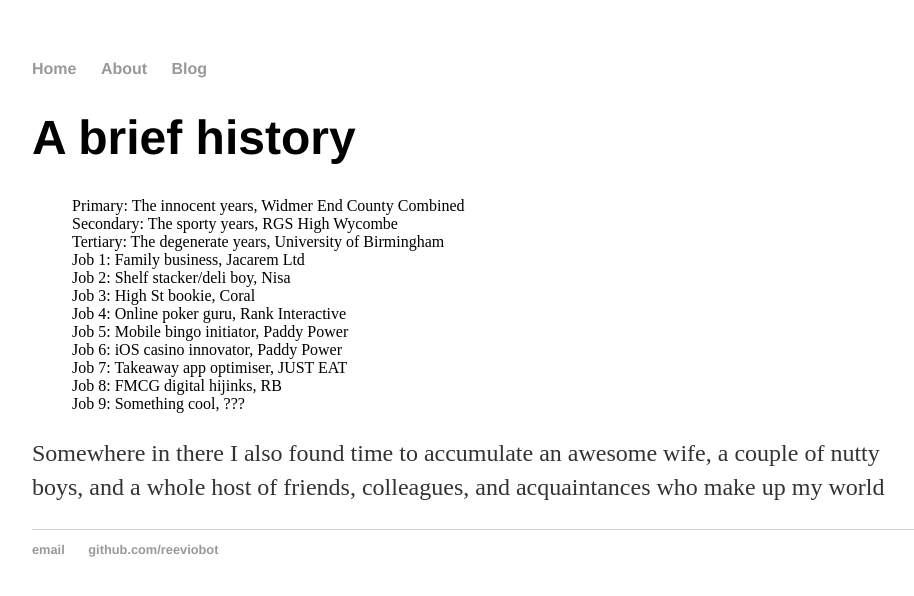
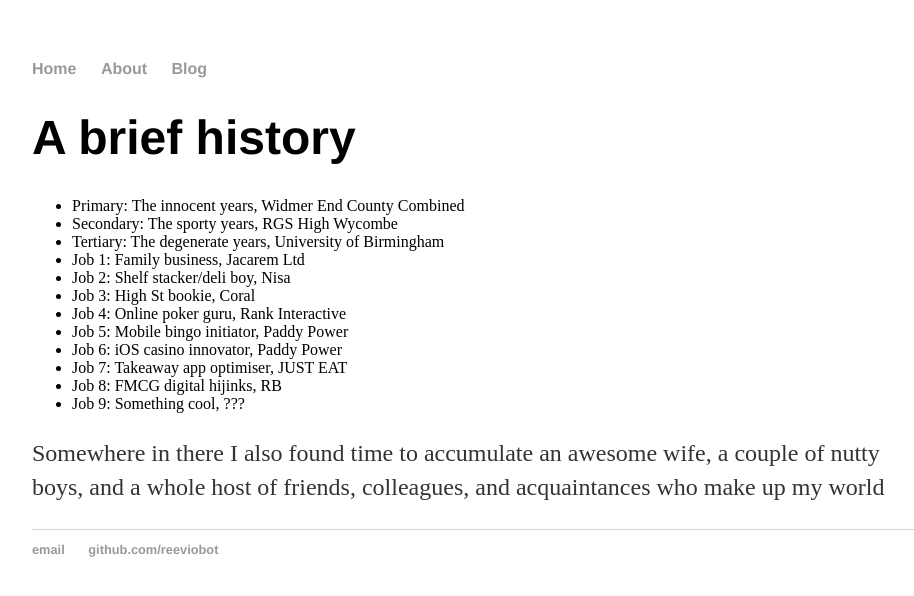
Before and after one commit to reeviobot/reeviobot.github.io, a Jekyll site: the page built from about/index.html, in a window 1280 px wide. Shown: the top 596 px of the page, without its empty margins (160-1074 px from the left). Built offline with Jekyll 4.4.1, drawn with Linux system fonts in a browser that asks for light colours.

Commit message:
Update main.css

```diff
--- a/css/main.css
+++ b/css/main.css
@@ -42,12 +42,11 @@
     list-style: none;
 }
 
-#blurb
-ul {
+#blurb ul {
     margin: 20px auto 40px;
     font-size: 1.5em;
 }
 
-li {
+#blurb ul li {
     list-style: none;
 }
```
